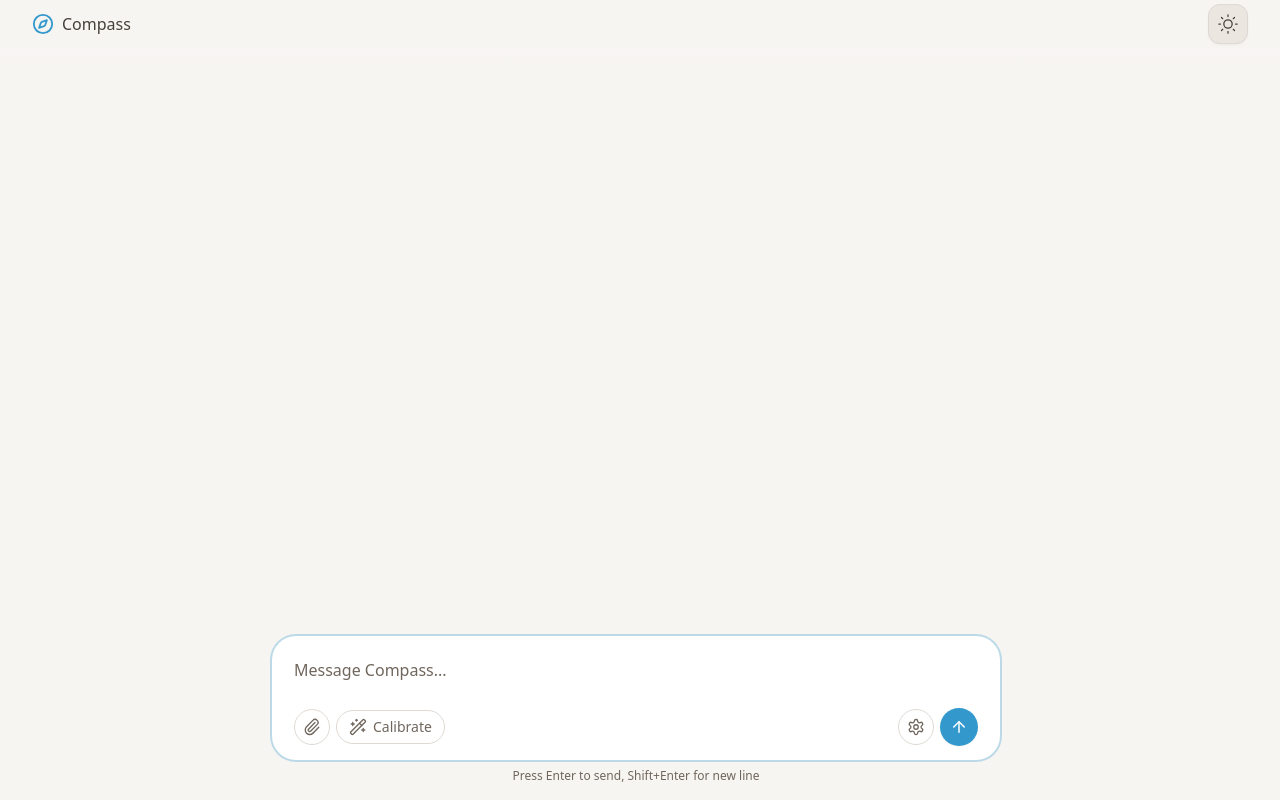
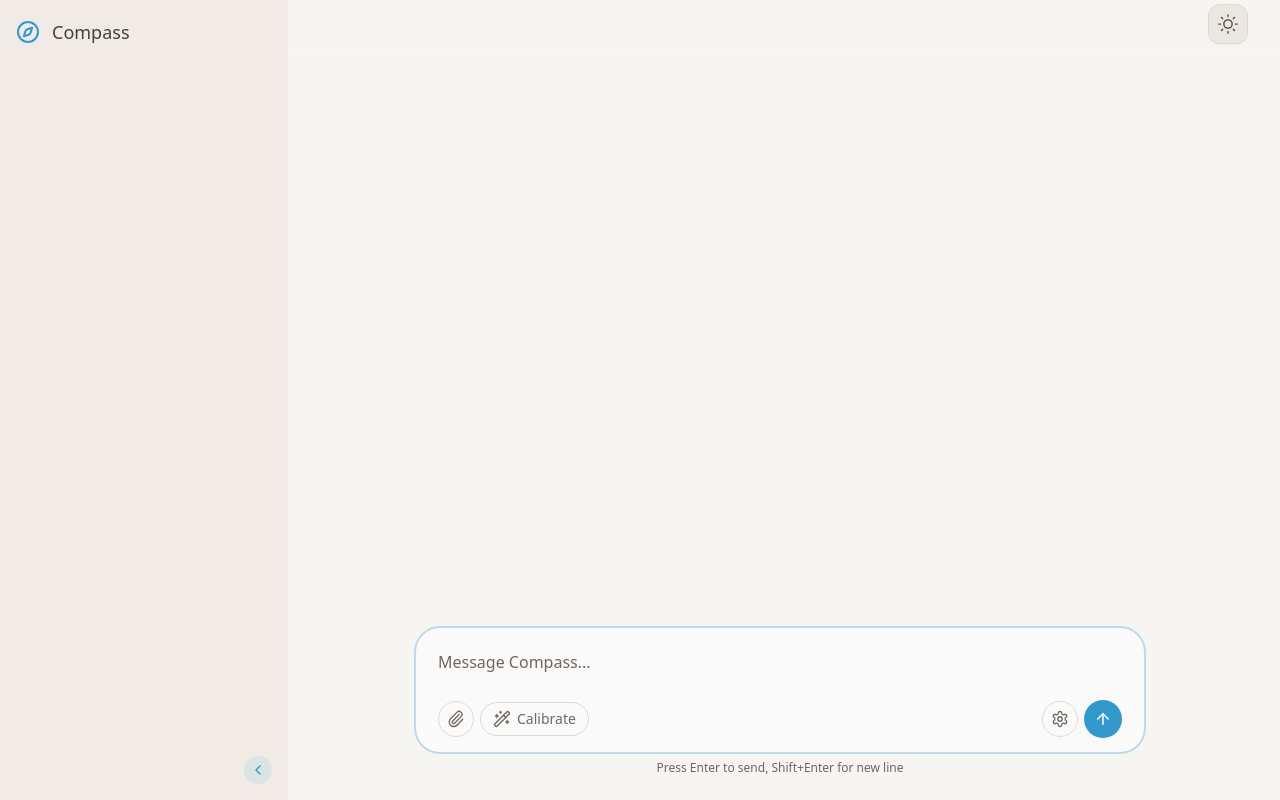
Before and after one commit to phyde19/UI-elements, a Next.js app in the folder frontend/: page / in a window 1280 px wide. Built offline with nearby package versions, Linux system fonts and the light colour scheme.

Commit message:
risking it

```diff
--- a/frontend/app/components/chat-input.tsx
+++ b/frontend/app/components/chat-input.tsx
@@ -63,7 +63,7 @@ export function ChatInput({ onSend }: ChatInputProps) {
 
   return (
     <div className="w-full">
-      <div className={`relative flex flex-col bg-white dark:bg-muted/50 ${isFocused ? "ring-2 ring-accent/30" : "ring-1 ring-border"} rounded-3xl p-2.5 transition-all duration-200 overflow-hidden`}>
+      <div className={`relative flex flex-col bg-[#fafafa] dark:bg-muted/50 ${isFocused ? "ring-2 ring-accent/30" : "ring-1 ring-border"} rounded-3xl p-2.5 transition-all duration-200 overflow-hidden`}>
         {/* Textarea for input area */}
         <textarea
           ref={textareaRef}
--- a/frontend/app/components/header.tsx
+++ b/frontend/app/components/header.tsx
@@ -1,7 +1,6 @@
 'use client'
 
 import { useState, useEffect } from 'react'
-import { Compass } from 'lucide-react'
 import { ThemeToggle } from './theme-toggle'
 
 export function Header() {
@@ -20,17 +19,14 @@ export function Header() {
   }, [scrolled])
 
   return (
-    <div className="fixed top-0 left-0 right-0 w-full z-10">
+    <div className="sticky top-0 z-20">
       {/* Main header */}
       <header
-        className="w-full h-12 transition-all duration-300 bg-background"
+        className={`w-full h-12 transition-all duration-300 ${
+          scrolled ? 'bg-background/95 backdrop-blur-md' : 'bg-background'
+        }`}
       >
-        <div className="w-full h-full flex items-center justify-between px-8">
-          <div className="flex items-center gap-2">
-            <Compass size={22} className="text-compass-blue" />
-            <span className="font-medium">Compass</span>
-          </div>
-
+        <div className="w-full h-full flex items-center justify-end px-8">
           <ThemeToggle />
         </div>
       </header>
--- /dev/null
+++ b/frontend/app/components/side-navigation.tsx
@@ -0,0 +1,43 @@
+'use client'
+
+import { useState } from 'react'
+import { Compass, ChevronLeft, ChevronRight } from 'lucide-react'
+
+export function SideNavigation() {
+  const [isCollapsed, setIsCollapsed] = useState(false)
+
+  return (
+    <aside
+      className={`h-full bg-[hsl(var(--sidebar-background))] text-foreground transition-all duration-300 ${
+        isCollapsed ? 'w-16' : 'w-72'
+      }`}
+    >
+      {/* Basic sidebar shell - will be populated with content later */}
+      <div className="h-full flex flex-col">
+        {/* Logo and brand at the top */}
+        <div className="h-16 flex items-center px-4">
+          <div className="flex items-center gap-3">
+            <Compass size={24} className="text-compass-blue" />
+            {!isCollapsed && <span className="font-medium text-lg">Compass</span>}
+          </div>
+        </div>
+
+        {/* Main navigation content */}
+        <div className="flex-1">
+          {/* Navigation items will go here */}
+        </div>
+
+        {/* Collapse toggle at the bottom */}
+        <div className="p-4 flex justify-end">
+          <button
+            onClick={() => setIsCollapsed(!isCollapsed)}
+            className="p-1.5 rounded-full bg-accent/10 text-accent hover:bg-accent/20 transition-colors"
+            aria-label={isCollapsed ? "Expand sidebar" : "Collapse sidebar"}
+          >
+            {isCollapsed ? <ChevronRight size={16} /> : <ChevronLeft size={16} />}
+          </button>
+        </div>
+      </div>
+    </aside>
+  )
+}
--- a/frontend/app/globals.css
+++ b/frontend/app/globals.css
@@ -17,6 +17,8 @@
     --border: 30 15% 85%;
     --card: 35 25% 98%;
     --card-foreground: 30 10% 25%;
+    /* Sidebar background - darker in light mode */
+    --sidebar-background: 35 25% 92%;
     /* Current choice - Using existing accent blue */
     --compass-blue: 200 60% 50%; /* Same as our accent blue */
     --compass-blue-foreground: 0 0% 100%;
@@ -49,6 +51,8 @@
     --border: 30 10% 22%;
     --card: 30 15% 16%;
     --card-foreground: 35 10% 92%;
+    /* Sidebar background - darker in dark mode */
+    --sidebar-background: 30 15% 9%;
     /* Current choice - Using existing accent blue */
     --compass-blue: 200 60% 35%; /* Same as our accent blue but brighter for dark mode */
     --compass-blue-foreground: 0 0% 100%;
--- a/frontend/app/page.tsx
+++ b/frontend/app/page.tsx
@@ -4,6 +4,7 @@ import { useState } from "react";
 import { ChatInput } from "./components/chat-input";
 import { MessageDisplay } from "./components/message-display";
 import { Header } from "./components/header";
+import { SideNavigation } from "./components/side-navigation";
 
 export default function Home() {
   const handleSendMessage = () => {
@@ -17,22 +18,30 @@ export default function Home() {
   };
 
   return (
-    <div className="flex flex-col h-screen bg-background text-foreground overflow-hidden">
+    <div className="h-screen bg-background text-foreground overflow-hidden flex">
+      {/* Side navigation - full height */}
+      <SideNavigation />
+
+      {/* Main content area with header and chat */}
+      <div className="flex-1 flex flex-col overflow-hidden">
         {/* Fixed header */}
         <Header />
 
-      {/* Main scrollable content area - full width with scrollbar at edge */}
-      <div id="chat-scroll-container" className="flex-1 scrollbar-stable pt-16 pb-4">
-        {/* Content width constraint */}
-        <div className="w-full max-w-3xl mx-auto px-4">
+        {/* Chat content area - no padding needed for sticky header */}
+        <div className="flex-1 flex flex-col overflow-hidden">
+          {/* Scrollable message area */}
+          <div id="chat-scroll-container" className="flex-1 scrollbar-stable overflow-y-auto">
+            <div className="max-w-3xl mx-auto px-4 py-4">
               <MessageDisplay />
             </div>
           </div>
 
-      {/* Chat input fixed at bottom - full width, adjusted to align with message area */}
-      <div className="border-t border-transparent mt-2">
-        <div className="w-full max-w-3xl mx-auto px-4 pb-4 pr-[calc(1rem+8px)]">
+          {/* Chat input area (NO BORDER!) */}
+          <div className="bg-background py-2">
+            <div className="max-w-3xl mx-auto px-4 pb-4 pr-[calc(1rem+8px)]">
               <ChatInput onSend={handleSendMessage} />
+            </div>
+          </div>
         </div>
       </div>
     </div>
```
Lines whose indentation alone changed are shown as unchanged.
